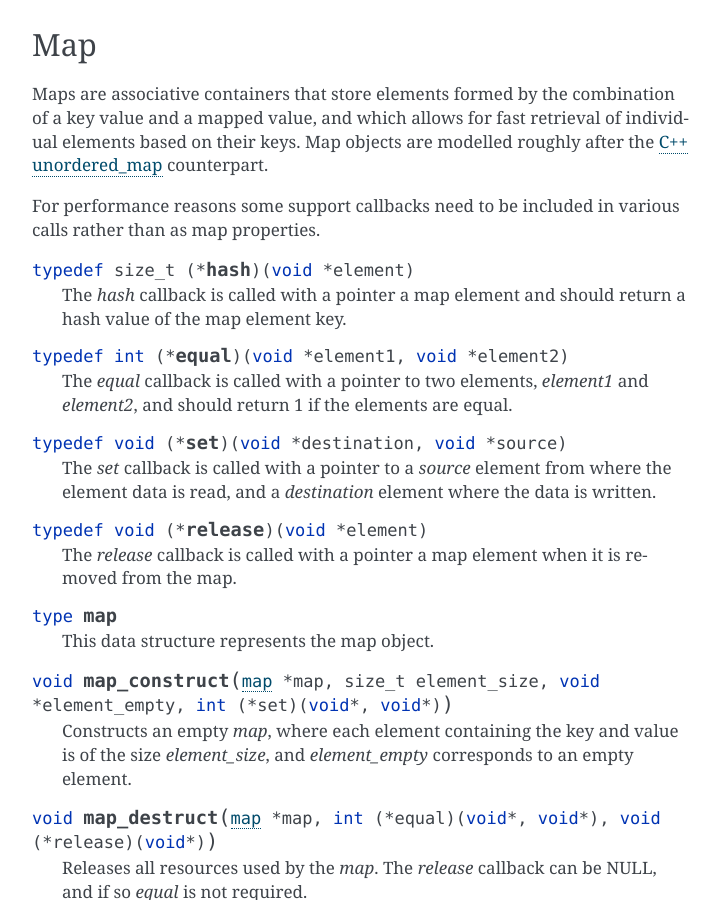
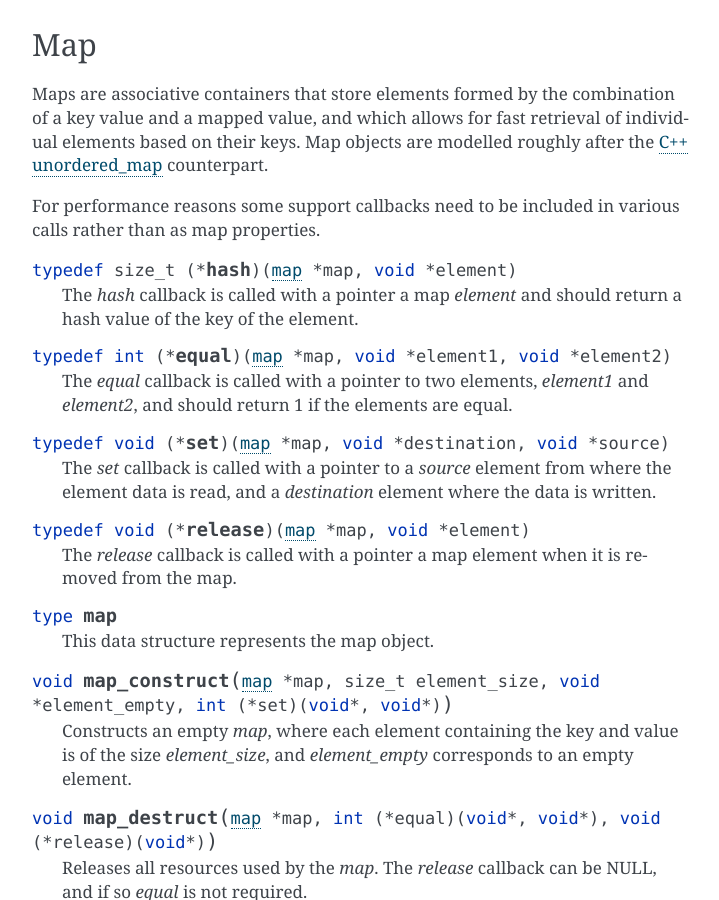
Before and after one commit to fredrikwidlund/libdynamic, a Sphinx documentation site: the page built from docs/apireference.rst, in a window 1280 px wide and 900 px high, scrolled down 6074 px. Shown: the whole window, without its empty margins (388-1107 px from the left). Built offline with Sphinx 7.4.7, drawn with Linux system fonts in a browser that asks for light colours.

```diff
--- a/docs/apireference.rst
+++ b/docs/apireference.rst
@@ -305,21 +305,21 @@ after the `C++ unordered_map`_ counterpart.
 
 For performance reasons some support callbacks need to be included in various calls rather than as map properties.
 
-.. type:: size_t (*hash)(void *element)
+.. type:: size_t (*hash)(map *map, void *element)
 
-  The *hash* callback is called with a pointer a map element and should return a hash value of the map element key.
+  The *hash* callback is called with a pointer a map *element* and should return a hash value of the key of the element.
 
-.. type:: int (*equal)(void *element1, void *element2)
+.. type:: int (*equal)(map *map, void *element1, void *element2)
 
   The *equal* callback is called with a pointer to two elements, *element1* and *element2*, and should return 1 if
   the elements are equal.
 
-.. type:: void (*set)(void *destination, void *source)
+.. type:: void (*set)(map *map, void *destination, void *source)
 
   The *set* callback is called with a pointer to a *source* element from where the element data is read, and a
   *destination* element where the data is written.
 
-.. type:: void (*release)(void *element)
+.. type:: void (*release)(map *map, void *element)
 
   The *release* callback is called with a pointer a map element when it is removed from the map.
 
```
